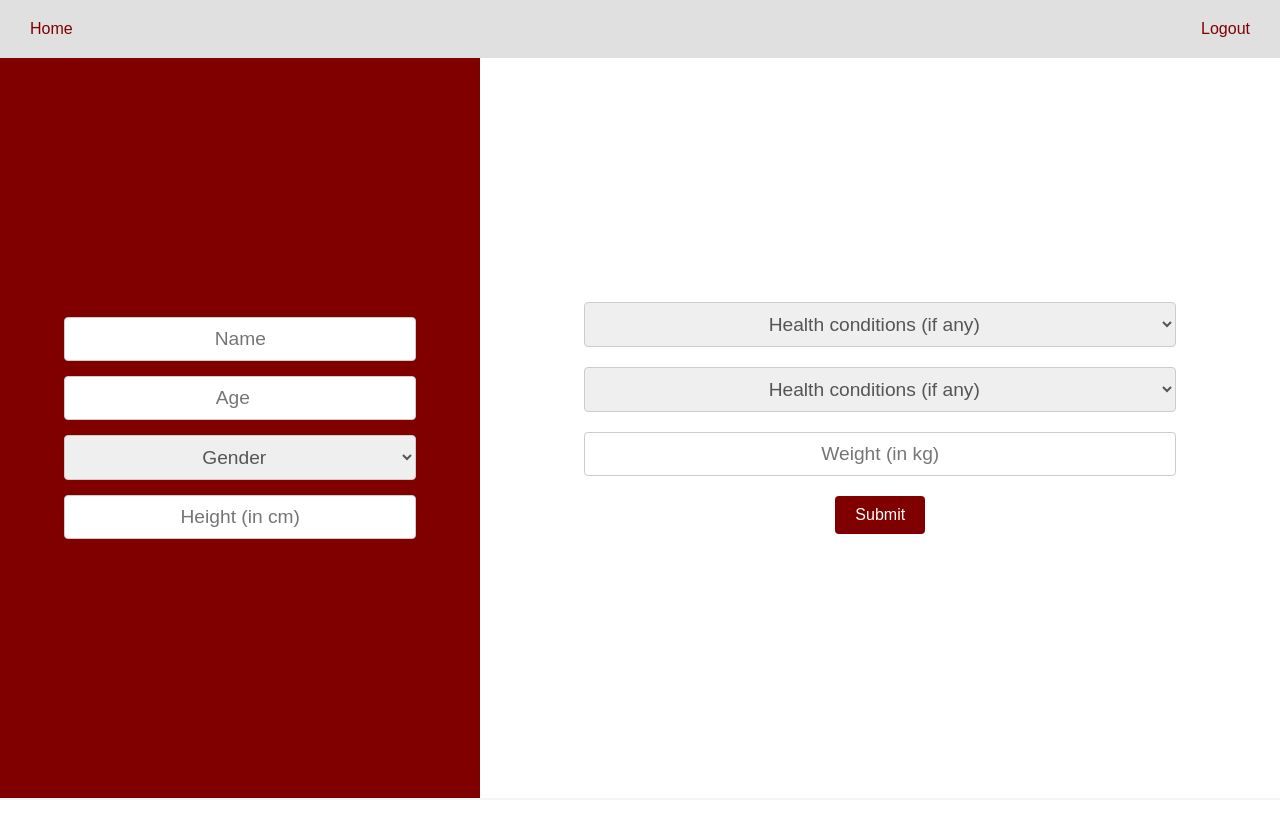
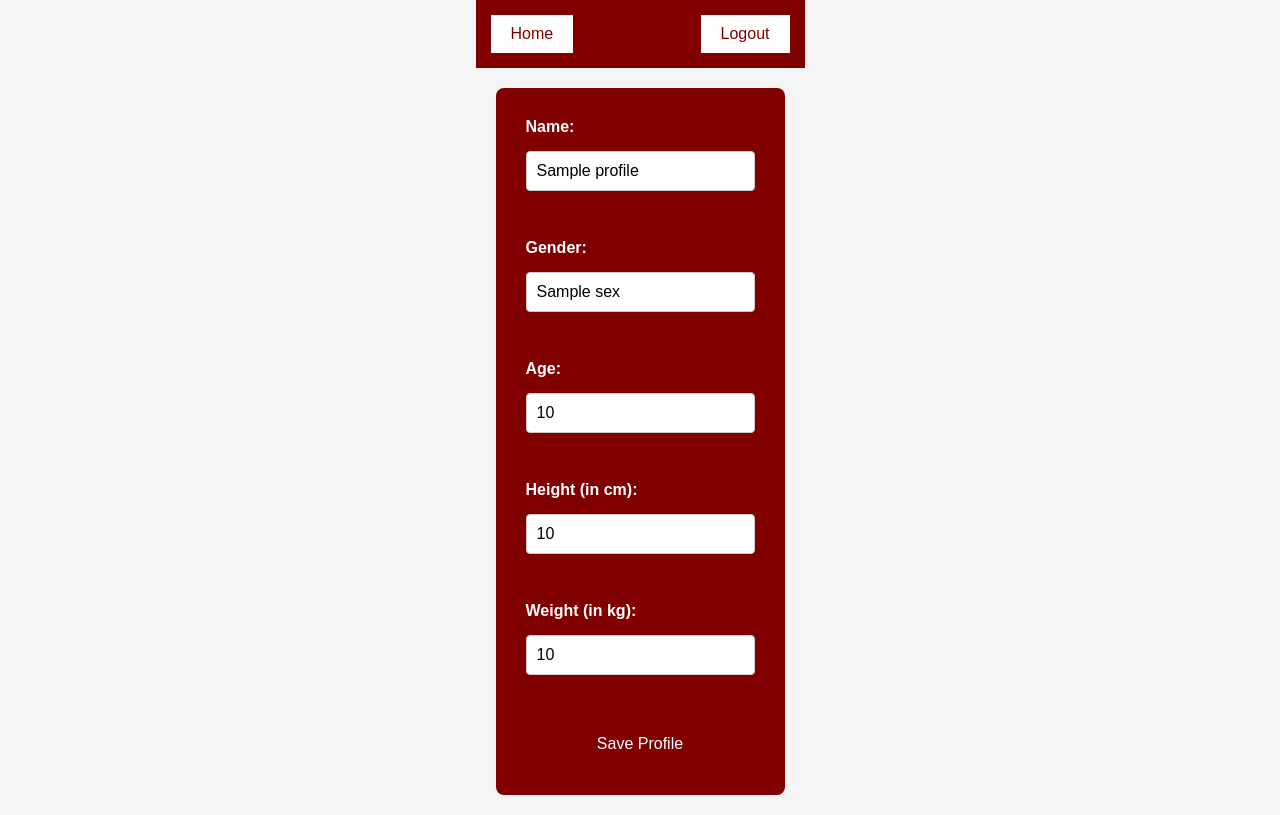
Before and after one commit to Bluesniper1000/SEM_project_website, a Flask app: template templates/profile.html in a window 1280 px wide. Run offline with Flask 3, Linux system fonts and the light colour scheme; the template is opened without the code that fills it: most values are stand-ins (such as "Sample title", 1, 10 or a date in 2020).

Commit message:
Update profile.html

```diff
--- a/templates/profile.html
+++ b/templates/profile.html
@@ -2,20 +2,117 @@
 <html lang="en">
 <head>
     <meta charset="UTF-8">
-    <meta name="viewport" content="width=device-width, initial-scale=1.0">
-    <title>RightByte - User Profile</title>
+    <title>Profile</title>
     <style>
-        /* Basic reset */
-        * { margin: 0; padding: 0; box-sizing: border-box; }
-        body, html { height: 100%; font-family: Arial, sans-serif; background-color: #f5f5f5; }
-        .header { display: flex; justify-content: space-between; align-items: center; width: 100%; padding: 10px; background-color: #e0e0e0; }
-        .header button { background-color: #e0e0e0; color: #800000; padding: 10px 20px; border: none; cursor: pointer; font-size: 16px; }
-        .container { display: flex; width: 100%; height: calc(100vh - 60px); }
-        .left-section { background-color: #800000; color: #ffffff; width: 45%; display: flex; flex-direction: column; align-items: center; justify-content: center; padding: 20px; gap: 15px; }
-        .right-section { background-color: #ffffff; width: 75%; display: flex; flex-direction: column; align-items: center; justify-content: center; gap: 20px; padding: 30px; }
-        .dropdown, .weight-input, .info-input { width: 80%; max-width: 1000px; padding: 10px; font-size: 120%; color: #555; border: 1px solid #ccc; border-radius: 4px; text-align: center; }
-        .submit_button { background-color: #800000; color: #ffffff; font-size: 16px; padding: 10px 20px; border: none; cursor: pointer; border-radius: 4px; }
-        .submit_button:hover { background-color: #640202; }
+        /* Resetting margin, padding, and box-sizing for consistency */
+        * {
+            margin: 0;
+            padding: 0;
+            box-sizing: border-box;
+        }
+
+        body, html {
+            height: 100%;
+            font-family: 'Arial', sans-serif;
+            background-color: #f5f5f5;
+            display: flex;
+            flex-direction: column;
+            align-items: center;
+            justify-content: flex-start;
+        }
+
+        .header {
+            display: flex;
+            justify-content: space-between;
+            align-items: center;
+            width: 100%;
+            padding: 15px;
+            background-color: #800000;
+            color: white;
+        }
+
+        .header button {
+            background-color: #fff;
+            color: #800000;
+            padding: 10px 20px;
+            border: none;
+            cursor: pointer;
+            font-size: 16px;
+            transition: background-color 0.3s;
+        }
+
+        .header button:hover {
+            background-color: #f0f0f0;
+        }
+
+        .container {
+            display: flex;
+            flex-direction: row;
+            width: 100%;
+            padding: 20px;
+        }
+
+        .left-section {
+            background-color: #800000;
+            color: #fff;
+            width: 145%;
+            padding: 30px;
+            border-radius: 8px;
+            display: flex;
+            flex-direction: column;
+            gap: 20px;
+        }
+
+        .left-section form {
+            display: flex;
+            flex-direction: column;
+            gap: 15px;
+        }
+
+        .left-section label {
+            font-size: 16px;
+            font-weight: bold;
+        }
+
+        .left-section input {
+            padding: 10px;
+            font-size: 16px;
+            border: 1px solid #ccc;
+            border-radius: 4px;
+            outline: none;
+            transition: border 0.3s;
+        }
+
+        .left-section input:focus {
+            border-color: #800000;
+        }
+
+        .submit_button {
+            background-color: #800000;
+            color: white;
+            font-size: 16px;
+            padding: 12px;
+            border: none;
+            cursor: pointer;
+            border-radius: 6px;
+            transition: background-color 0.3s ease;
+        }
+
+        .submit_button:hover {
+            background-color: #640202;
+        }
+
+        /* Responsive design */
+        @media (max-width: 768px) {
+            .container {
+                flex-direction: column;
+                align-items: center;
+            }
+
+            .left-section {
+                width: 90%;
+            }
+        }
     </style>
 </head>
 <body>
@@ -27,66 +124,28 @@
             <button type="submit">Logout</button>
         </form>
     </div>
-
     <div class="container">
         <div class="left-section">
-            <input type="text" class="info-input" placeholder="Name" name="name" id="name">
-            <input type="number" class="info-input" placeholder="Age" name="age" id="age">
-            <select class="dropdown" name="gender" id="gender">
-                <option disabled selected>Gender</option>
-                <option value="Male">Male</option>
-                <option value="Female">Female</option>
-                <option value="Other">Other</option>
-            </select>
-            <input type="text" class="info-input" placeholder="Height (in cm)" name="height" id="height">
-        </div>
+            <form action="{{ url_for('profile') }}" method="POST">
+                <label for="name">Name:</label>
+                <input type="text" id="name" name="name" value="{{ profile.name if profile else '' }}"><br>
 
-        <div class="right-section">
-            <select class="dropdown" name="disease1" id="disease1">
-                <option disabled selected>Health conditions (if any)</option>
-                {% for disease in diseases %}
-                    <option value="{{ disease }}">{{ disease }}</option>
-                {% endfor %}
-            </select>
-            <select class="dropdown" name="disease2" id="disease2">
-                <option disabled selected>Health conditions (if any)</option>
-                {% for disease in diseases %}
-                    <option value="{{ disease }}">{{ disease }}</option>
-                {% endfor %}
-            </select>
-            <input type="text" class="weight-input" placeholder="Weight (in kg)" name="weight" id="weight">
-            <button type="button" class="submit_button" onclick="updateProfile()">Submit</button>
-            <p id="message"></p>
+                <label for="sex">Gender:</label>
+                <input type="text" id="sex" name="sex" value="{{ profile.sex if profile else '' }}"><br>
+
+                <label for="age">Age:</label>
+                <input type="number" id="age" name="age" value="{{ profile.age if profile else '' }}"><br>
+
+                <label for="height">Height (in cm):</label>
+                <input type="number" id="height" name="height" value="{{ profile.height if profile else '' }}"><br>
+
+                <label for="weight">Weight (in kg):</label>
+                <input type="number" id="weight" name="weight" value="{{ profile.weight if profile else '' }}"><br>
+
+                <button class="submit_button" type="submit">Save Profile</button>
+            </form>
         </div>
     </div>
 
-    <script>
-        function updateProfile() {
-            const data = {
-                name: document.getElementById("name").value,
-                age: document.getElementById("age").value,
-                gender: document.getElementById("gender").value,
-                height: document.getElementById("height").value,
-                weight: document.getElementById("weight").value,
-                disease1: document.getElementById("disease1").value,
-                disease2: document.getElementById("disease2").value
-            };
-
-            fetch('/update_profile', {
-                method: 'POST',
-                headers: {
-                    'Content-Type': 'application/json'
-                },
-                body: JSON.stringify(data)
-            })
-            .then(response => response.json())
-            .then(data => {
-                document.getElementById("message").textContent = data.message;
-            })
-            .catch(error => {
-                document.getElementById("message").textContent = "An error occurred.";
-            });
-        }
-    </script>
 </body>
 </html>
```
